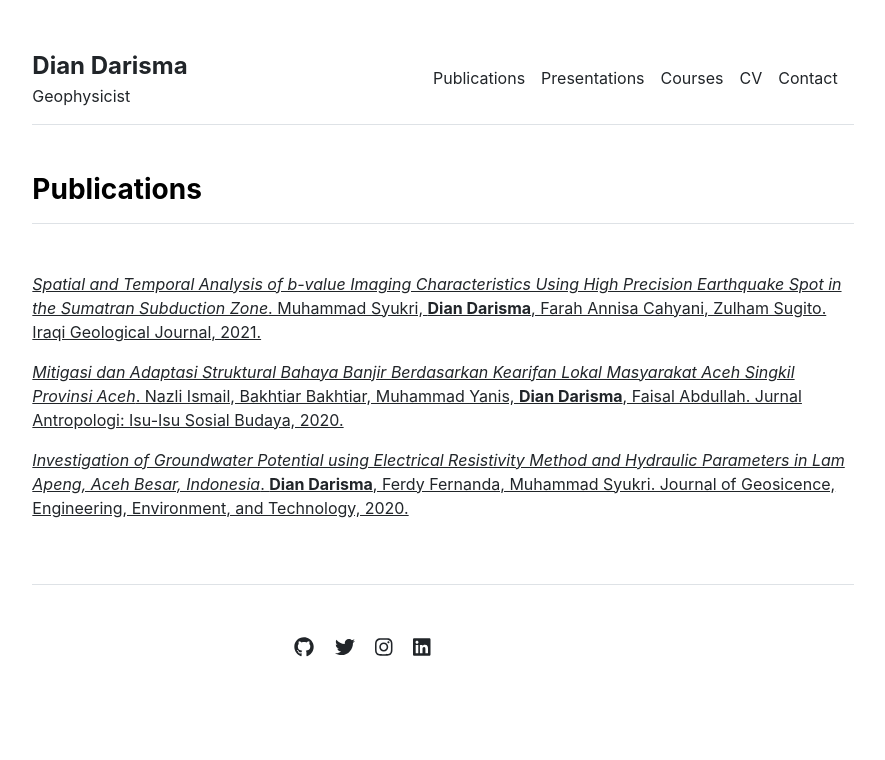
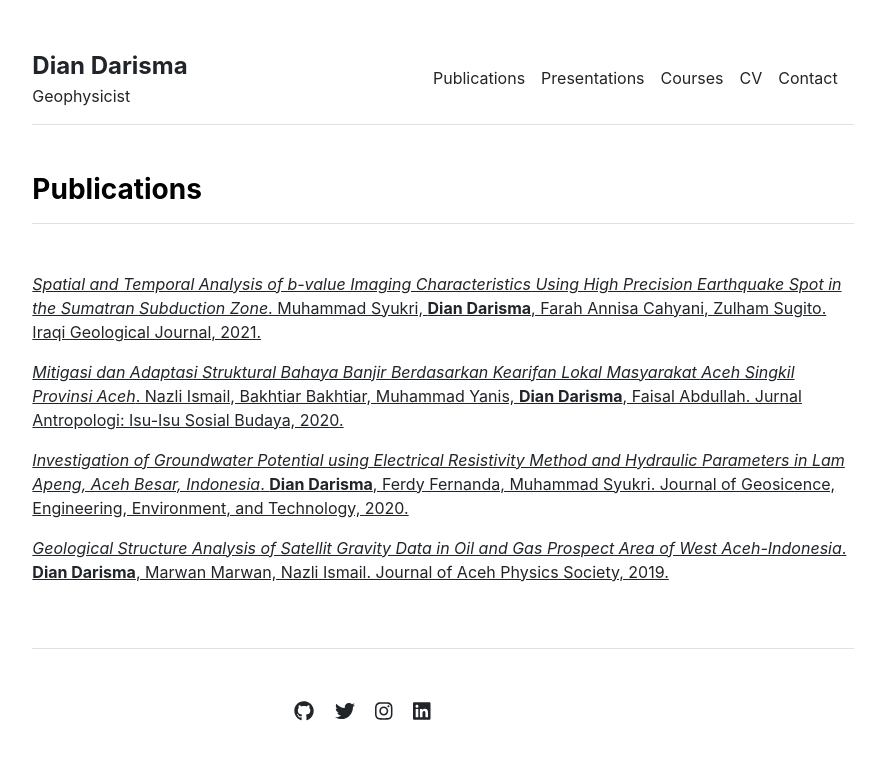
Before and after one commit to diandarisma/diandarisma.github.io, a Jekyll site: the page built from publications.md, in a window 1280 px wide. Shown: the top 760 px of the page, without its empty margins (197-1082 px from the left). Built offline with Jekyll 4.4.1, drawn with Linux system fonts in a browser that asks for light colours.

Commit message:
Update publications.yml

```diff
--- a/_data/publications.yml
+++ b/_data/publications.yml
@@ -27,3 +27,8 @@ index:
     <strong>Dian Darisma</strong>, Ferdy Fernanda, Muhammad Syukri.
     Journal of Geosicence, Engineering, Environment, and Technology, 2020.
   url: 'https://journal.uir.ac.id/index.php/JGEET/article/view/5501'
+- name: |
+    <em>Geological Structure Analysis of Satellit Gravity Data in Oil and Gas Prospect Area of West Aceh-Indonesia</em>.
+    <strong>Dian Darisma</strong>, Marwan Marwan, Nazli Ismail.
+    Journal of Aceh Physics Society, 2019.
+  url: 'https://journal.uir.ac.id/index.php/JGEET/article/view/5501'
```
